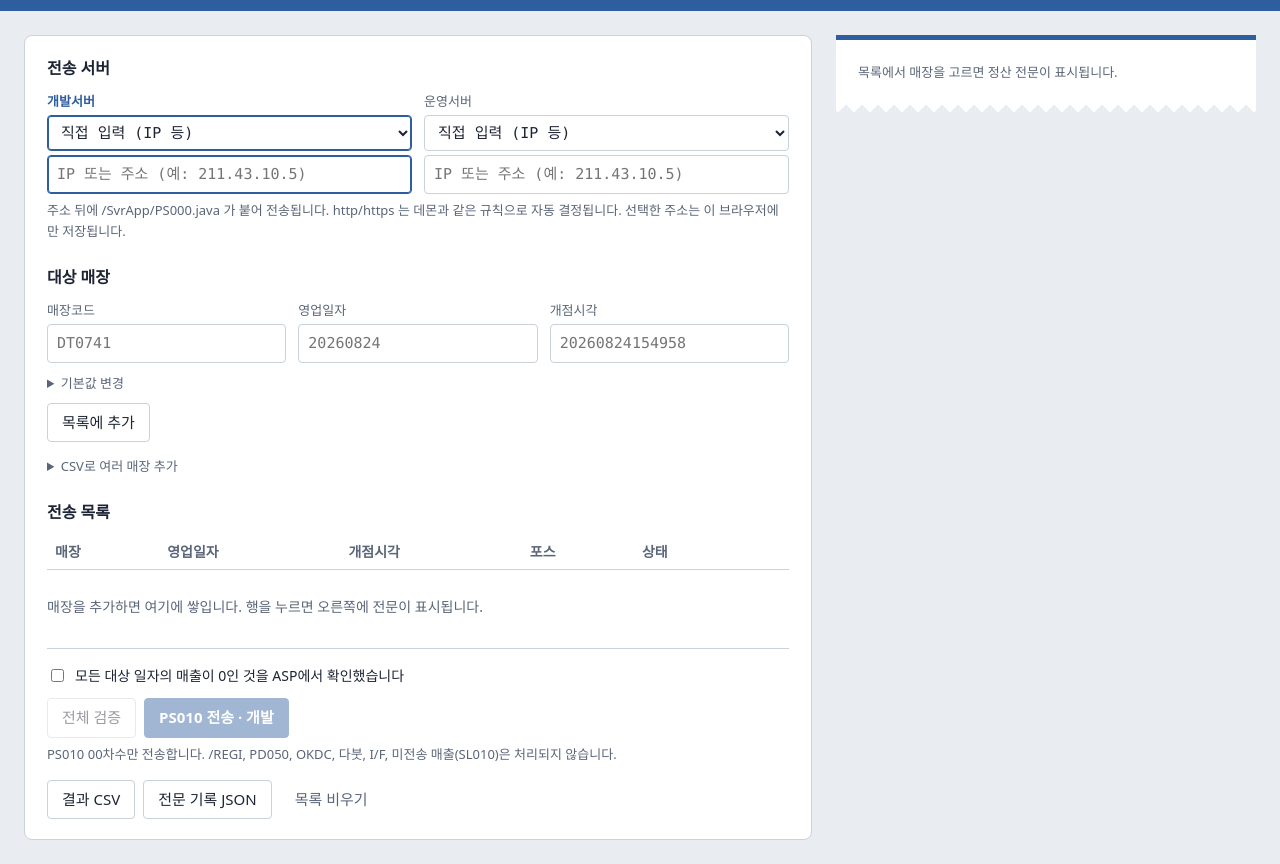
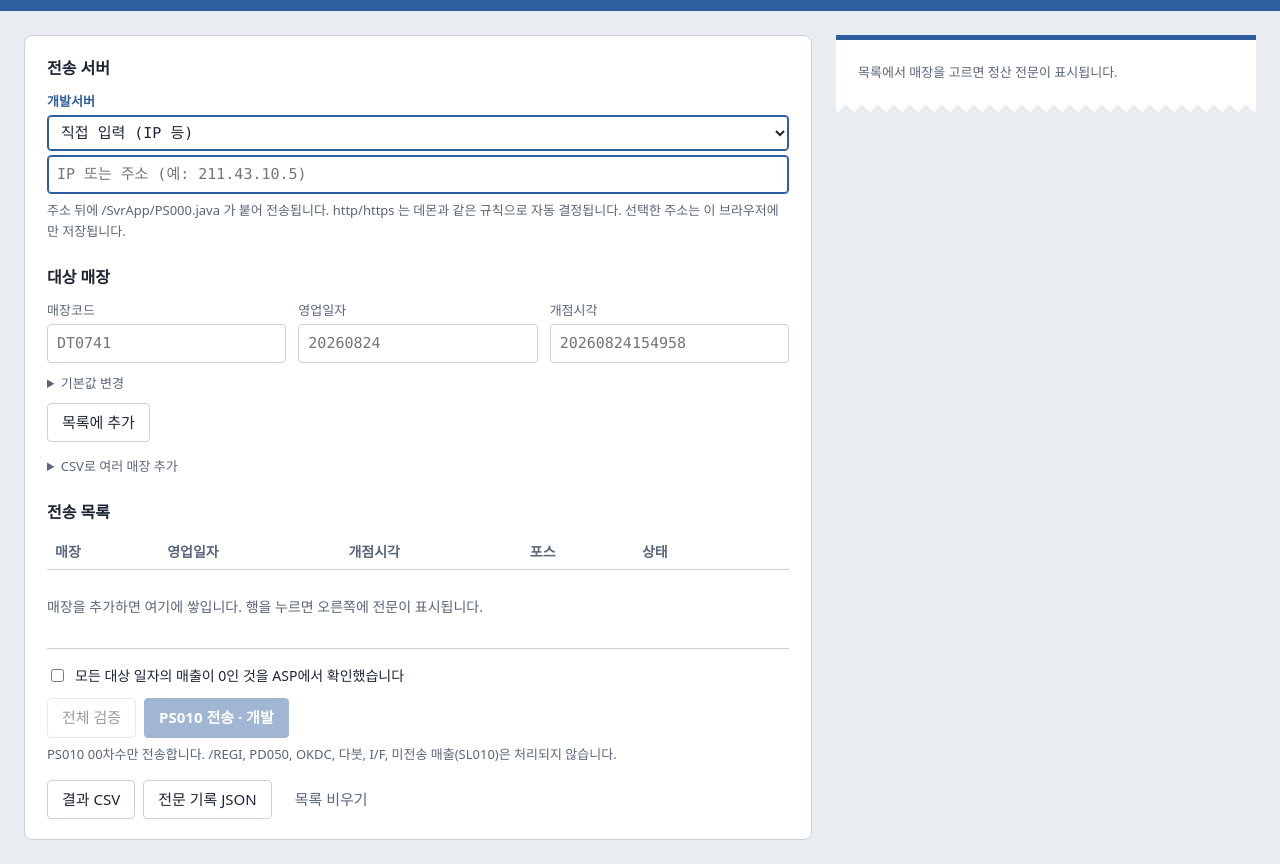
Before and after one commit to OkJBLee/ShopCloseService, a website with bundled scripts: page public/index.html in a window 1280 px wide. Shown: the part 56-920 px from the top of the page. Built offline with nearby package versions, Linux system fonts and the light colour scheme; a web font is replaced by a local one.

Commit message:
4차 업로드

```diff
--- a/public/index.html
+++ b/public/index.html
@@ -29,12 +29,12 @@
   <section class="input">
     <h2>전송 서버</h2>
     <div class="servers">
-      <div class="server" data-server="dev">
+      <div class="server" data-server="dev" data-active="true">
         <label for="selDev">개발서버</label>
         <select id="selDev"></select>
         <input id="urlDev" type="text" inputmode="url" spellcheck="false" autocomplete="off" aria-label="개발서버 주소 직접 입력" placeholder="IP 또는 주소 (예: 211.43.10.5)">
       </div>
-      <div class="server" data-server="prod">
+      <div class="server" data-server="prod" data-active="false">
         <label for="selProd">운영서버</label>
         <select id="selProd"></select>
         <input id="urlProd" type="text" inputmode="url" spellcheck="false" autocomplete="off" aria-label="운영서버 주소 직접 입력" placeholder="IP 또는 주소 (예: 211.43.10.5)">
--- a/public/style.css
+++ b/public/style.css
@@ -55,13 +55,12 @@ h2:first-child { margin-top: 0; }
 
 .input { background: var(--paper); border: 1px solid var(--line); border-radius: 8px; padding: 20px 22px; }
 
-.servers { display: grid; grid-template-columns: repeat(2, minmax(0, 1fr)); gap: 10px 12px; }
+.server[data-active="false"] { display: none; }
 .server { display: flex; flex-direction: column; gap: 4px; }
 .servers input, .servers select { font-family: var(--mono); color: var(--ink); }
 .server[data-active="true"] label { color: var(--accent); font-weight: 600; }
 .server[data-active="true"] input, .server[data-active="true"] select { border-color: var(--accent); box-shadow: inset 0 0 0 1px var(--accent); }
 
-@media (max-width: 600px) { .servers { grid-template-columns: 1fr; } }
 .dest { font-size: 14px; word-break: break-all; }
 .dest strong { font-family: var(--mono); font-weight: 700; }
 
```
